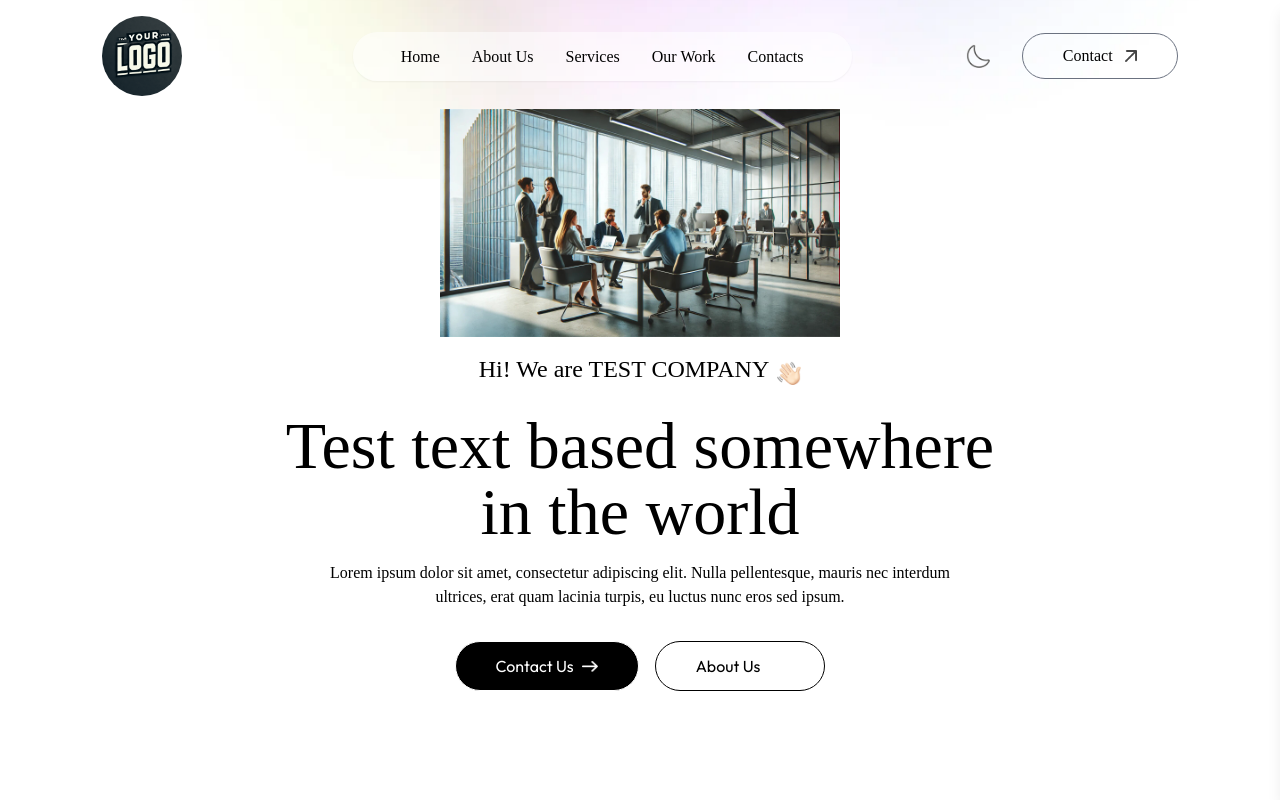
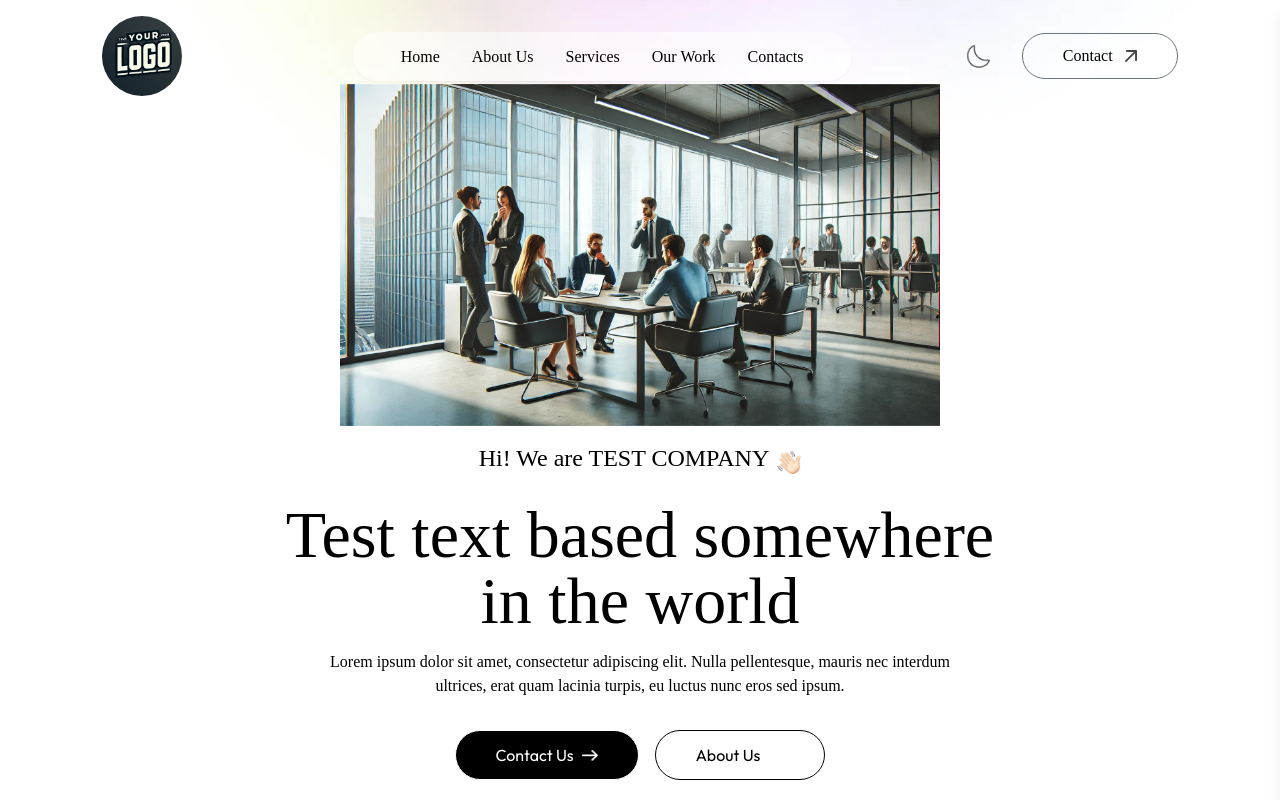
Before and after one commit to Krasimir-Hristov/project01-11-25, a Next.js app: page / in a window 1280 px wide. Built offline with nearby package versions, Linux system fonts and the light colour scheme; a web font is replaced by a local one.

Commit message:
update Header component styles for improved layout and image sizing

```diff
--- a/app/components/Header.tsx
+++ b/app/components/Header.tsx
@@ -7,11 +7,11 @@ const Header = () => {
   return (
     <div className='w-11/12 max-w-3xl text-center mx-auto h-screen flex flex-col items-center justify-center gap-4'>
       {/* Промяна тук */}
-      <div className='mt-4 sm:mt-6 md:mt-8 lg:mt-0'>
+      <div className='mt-0 sm:mt-2 md:mt-4 lg:mt-12 xl:mt-16'>
         <Image
           src={assets.header_Image}
           alt='header'
-          className='w-full max-w-[120px] sm:max-w-[180px] md:max-w-[250px] lg:max-w-[400px] h-auto'
+          className='w-56 sm:w-72 md:w-96 lg:w-[500px] xl:w-[600px] 2xl:w-[700px] h-auto'
         />
       </div>
 
```
